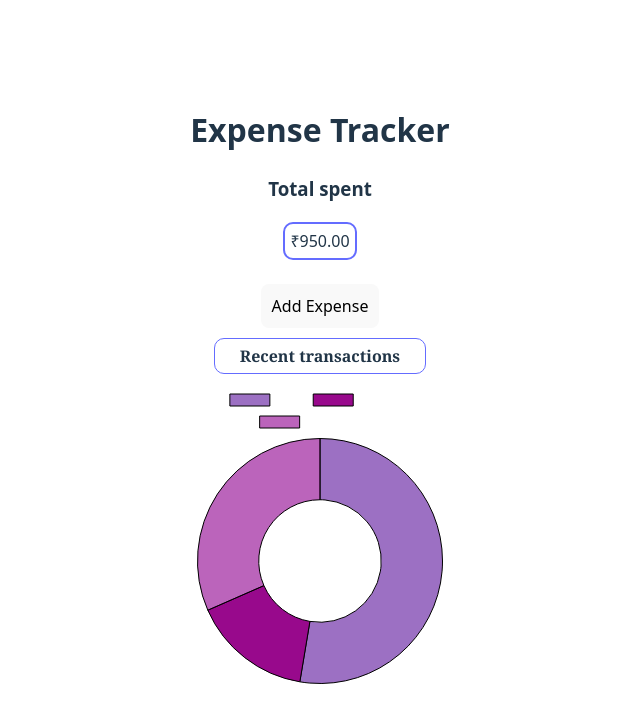
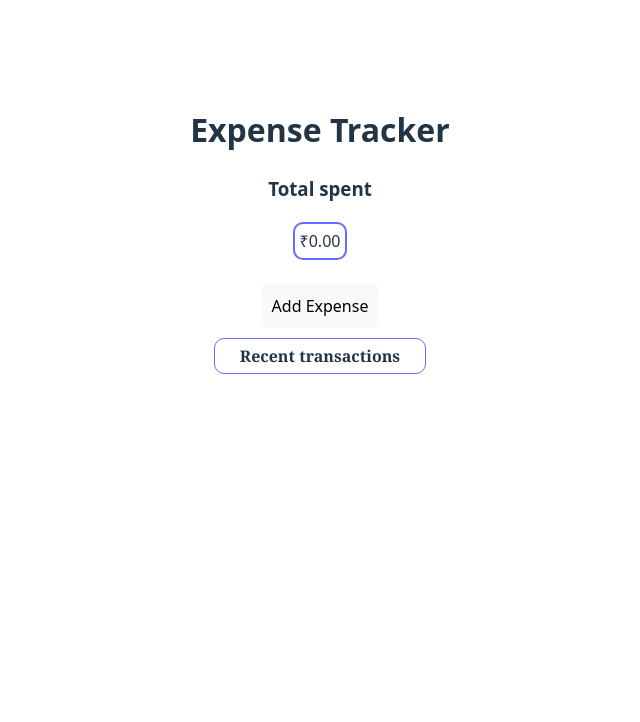
Before and after one commit to Ksheerashetty/expense-tracker, a React (Vite) app: page / in a window 1280 px wide. Shown: the top 722 px of the page, without its empty margins (320-960 px from the left). Built offline with nearby package versions, Linux system fonts and the light colour scheme.

Commit message:
localstorage

```diff
--- a/src/App.tsx
+++ b/src/App.tsx
@@ -2,7 +2,7 @@ import { Doughnut } from "react-chartjs-2";
 import { Chart as ChartJS, ArcElement, Tooltip, Legend } from "chart.js";
 ChartJS.register(ArcElement, Tooltip, Legend);
 import "./App.css";
-import { useState } from "react";
+import { useState, useEffect } from "react";
 import editIcon from "./edit.png";
 import DeleteIcon from "./delete.png";
 
@@ -15,29 +15,14 @@ type Transaction = {
 };
 
 function App() {
-  const [transactions, setTransactions] = useState<Transaction[]>([
-    {
-      id: 1,
-      date: "2023-10-01",
-      category: "Food",
-      amount: 500,
-      description: "Groceries",
-    },
-    {
-      id: 2,
-      date: "2023-10-02",
-      category: "Transport",
-      amount: 150,
-      description: "Bus fare",
-    },
-    {
-      id: 3,
-      date: "2023-10-03",
-      category: "Entertainment",
-      amount: 300,
-      description: "Movie tickets",
-    },
-  ]);
+  const [transactions, setTransactions] = useState<Transaction[]>(() => {
+    const saved = localStorage.getItem("expenses");
+    return saved ? JSON.parse(saved) : [];
+  });
+  useEffect(() => {
+    localStorage.setItem("expenses", JSON.stringify(transactions));
+  }, [transactions]);
+
   const [isOpenModal, setIsOpenModal] = useState(false);
   const [error, setError] = useState<string | null>(null);
   const [isRecent, setIsRecent] = useState(false);
```
